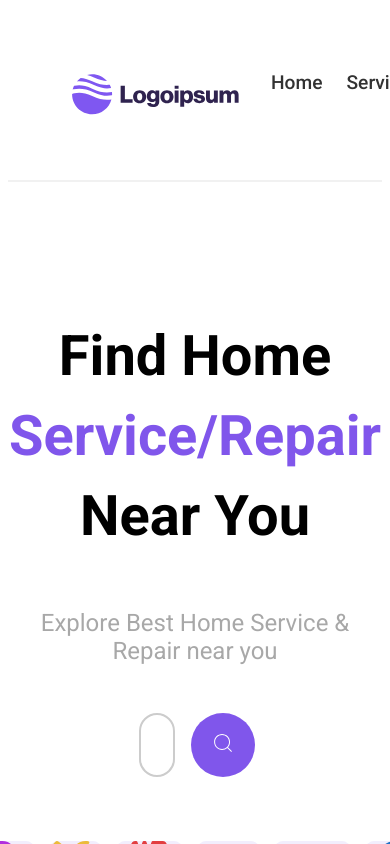
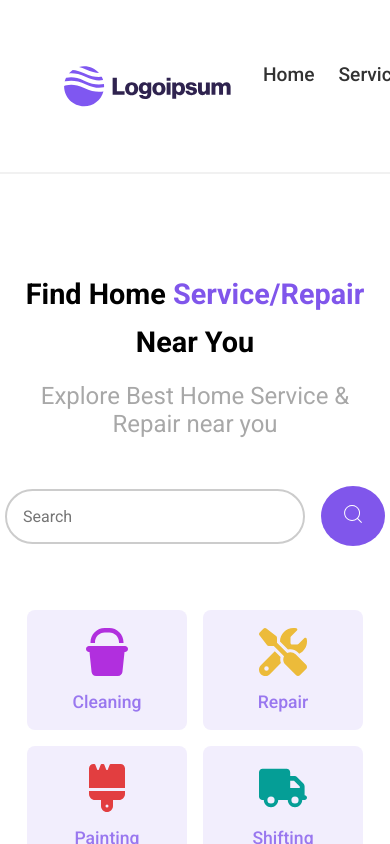
Before and after one commit to valsin132/home-service-app, a React (Vite) app: page / in a window 390 px wide. Shown: the top 844 px of the page. Built offline with nearby package versions, Linux system fonts and the light colour scheme.

Commit message:
added responsive

```diff
--- a/src/components/Button/Button.module.scss
+++ b/src/components/Button/Button.module.scss
@@ -2,10 +2,8 @@
   padding: 1rem 1.5rem;
   background-color: #8056eb;
   color: #ffffff;
-  border: none;
   border-radius: 8px;
   font-size: 1rem;
-  cursor: pointer;
 
   &:hover {
     background-color: #5b24e7;
@@ -13,10 +11,17 @@
 }
 
 .rounded {
-  width: 4rem;
-  height: 4rem;
+  max-width: 4rem;
+  max-height: 4rem;
   border-radius: 50%;
   display: flex;
   justify-content: center;
   align-items: center;
 }
+
+@media (max-width: 700px) {
+
+  .rounded {
+
+  }
+}
--- a/src/components/Button/Button.tsx
+++ b/src/components/Button/Button.tsx
@@ -1,4 +1,3 @@
-import { ReactElement } from 'react';
 import styles from './Button.module.scss';
 import classNames from "classnames";
 
@@ -6,15 +5,17 @@ interface ButtonProps {
   title?: string;
   children?: React.ReactNode;
   isRounded?: boolean;
+  onClick: () => void;
 }
 
-export function Button({ isRounded, title, children }: ButtonProps) {
+export function Button({ isRounded, title, children, onClick }: ButtonProps) {
   return (
     <button
       className={classNames(
         styles.button,
         isRounded && styles.rounded
       )}
+      onClick={onClick}
     >{children}
     {title}</button>
   );
--- a/src/components/Category/CategoryCard/CategoryCard.tsx
+++ b/src/components/Category/CategoryCard/CategoryCard.tsx
@@ -1,12 +1,22 @@
+import { IconType } from "react-icons";
 import styles from "./CategoryCard.module.scss";
 
-export default function CategoryCard({ category }) {
-    const { name, icon } = category;
-    const Icon = icon;
+interface Category {
+  name: string;
+  icon: IconType;
+  color: string;
+}
+
+interface CategoryCardProps {
+  category: Category;
+}
+
+export function CategoryCard({ category }: CategoryCardProps) {
+  const { name, icon: Icon, color } = category;
 
   return (
     <div className={styles.card}>
-        <Icon fontSize={48} color={category.color} />
+      <Icon fontSize={48} color={color} />
       <p className={styles.name}>{name}</p>
     </div>
   );
--- a/src/components/Category/CategoryList/CategoryList.module.scss
+++ b/src/components/Category/CategoryList/CategoryList.module.scss
@@ -1,7 +1,9 @@
 .container {
   margin-top: 4rem;
   display: flex;
+  flex-wrap: wrap;
   justify-content: center;
   align-items: center;
   gap: 1rem;
+  padding: 0 1rem;
 }
--- a/src/components/Category/CategoryList/CategoryList.tsx
+++ b/src/components/Category/CategoryList/CategoryList.tsx
@@ -1,4 +1,4 @@
-import CategoryCard from "../CategoryCard/CategoryCard";
+import { CategoryCard } from "../CategoryCard/CategoryCard";
 import { FaScrewdriverWrench } from "react-icons/fa6";
 import { FaTruck } from "react-icons/fa6";
 import { FaBrush } from "react-icons/fa6";
--- a/src/components/SearchInput/SearchInput.module.scss
+++ b/src/components/SearchInput/SearchInput.module.scss
@@ -1,5 +1,5 @@
 .searchInput {
-  width: 100%;
+  min-width: 300px;
   padding: 1rem;
   font-size: 1rem;
   border: 2px solid #ccc;
--- a/src/components/Topbar/Topbar.tsx
+++ b/src/components/Topbar/Topbar.tsx
@@ -29,7 +29,7 @@ export function Topbar() {
           ))}
         </nav>
       </div>
-        <Button title="Login / Sign Up" />
+        <Button title="Login / Sign Up" onClick={() => console.log("clicked")} />
     </div>
   );
 };
--- a/src/index.css
+++ b/src/index.css
@@ -1,5 +1,43 @@
 @import url("https://fonts.googleapis.com/css2?family=Roboto:ital,wght@0,100;0,300;0,400;0,500;0,700;0,900;1,100;1,300;1,400;1,500;1,700;1,900&display=swap");
 
-* {
+*,
+*::before,
+*::after {
+  box-sizing: border-box;
   font-family: "Roboto", sans-serif;
 }
+
+body {
+  margin: 0 auto;
+}
+
+a {
+  color: inherit;
+  cursor: pointer;
+  text-decoration: none;
+}
+
+button {
+  border: 0;
+  cursor: pointer;
+  outline: none;
+}
+
+ul,
+ol {
+  border: 0;
+  list-style: none;
+  margin: 0;
+  padding: 0;
+}
+
+h1,
+h2,
+h3,
+h4 {
+  margin: 0;
+}
+
+p {
+  margin: 0;
+}
--- a/src/pages/Home/Home.module.scss
+++ b/src/pages/Home/Home.module.scss
@@ -20,6 +20,8 @@
 
 .searchContainer {
   display: flex;
+  align-items: center;
+  justify-content: center;
   margin: 2rem auto;
   width: 30%;
   gap: 1rem;
@@ -28,3 +30,11 @@
 .searchIcon {
   font-size: 1.5rem;
 }
+
+@media (max-width: 700px) {
+
+  .heading {
+    font-size: 1.8rem;
+    line-height: 3rem;
+  }
+}
--- a/src/pages/Home/Home.tsx
+++ b/src/pages/Home/Home.tsx
@@ -16,7 +16,7 @@ export function Home() {
       </p>
       <div className={styles.searchContainer}>
         <SearchInput />
-        <Button isRounded>
+        <Button onClick={() => console.log("clicked")} isRounded>
           <div>
             <CiSearch className={styles.searchIcon}/>
           </div>
```
Lines whose indentation alone changed are shown as unchanged.
